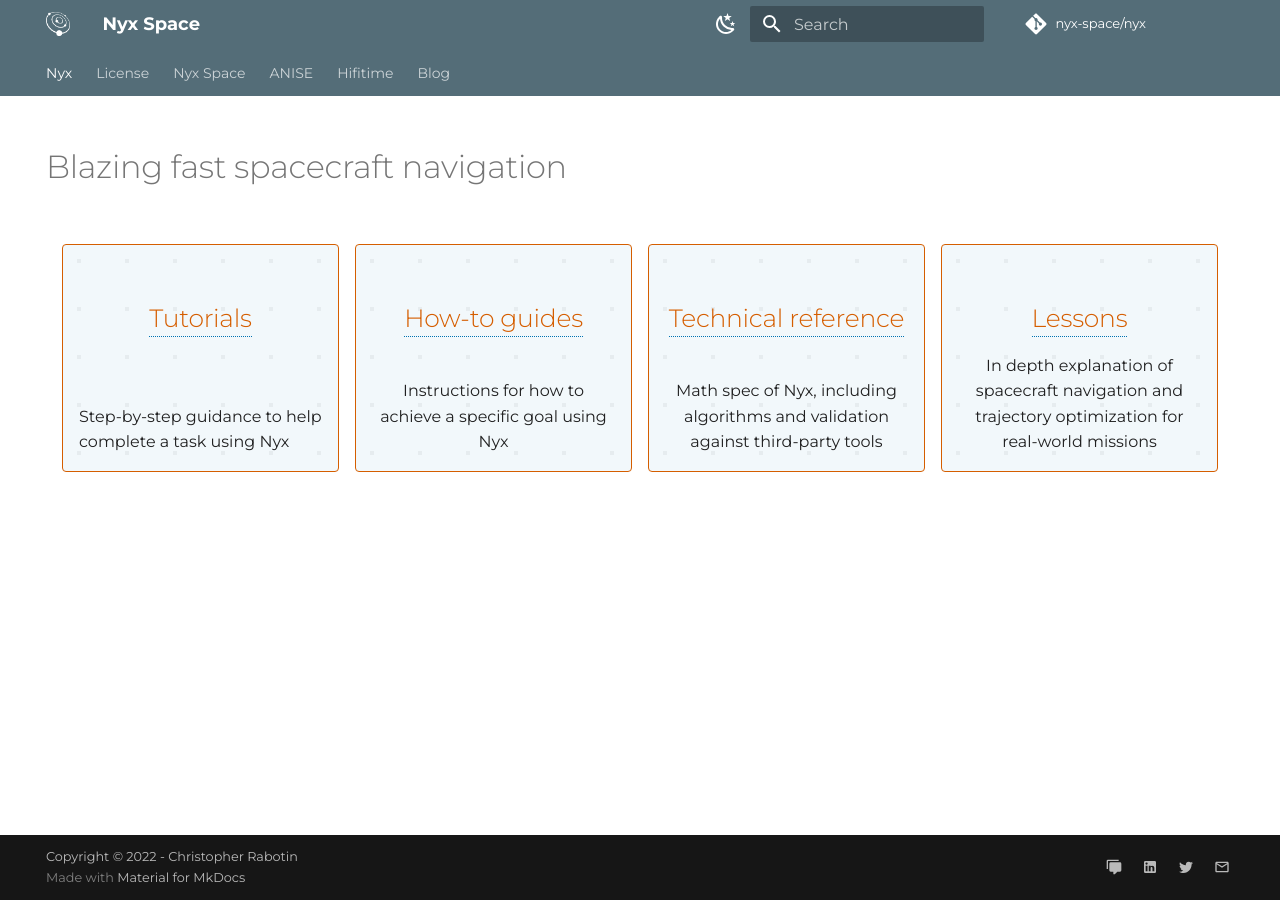
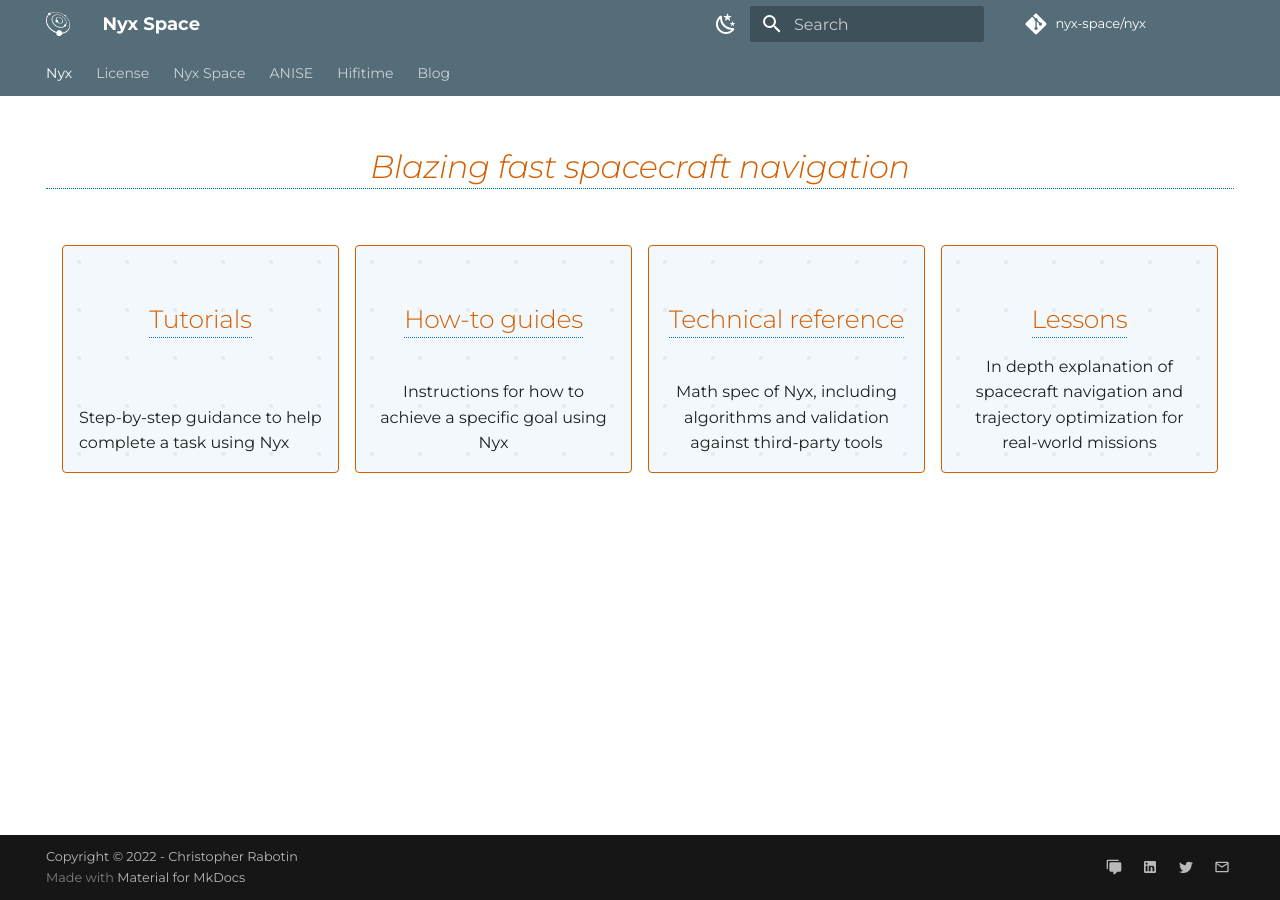
Before and after one commit to nyx-space/docs, an MkDocs documentation site: the page built from docs/index.md, in a window 1280 px wide. Built offline with MkDocs 1.6.1 and Material for MkDocs 9.7.7, drawn with Linux system fonts in a browser that asks for light colours; comment, search, counter and statistics services are not loaded.

Commit message:
Will try a hybrid layout

```diff
--- a/docs/index.md
+++ b/docs/index.md
@@ -4,7 +4,8 @@
   - toc
 ---
 
-# Blazing fast spacecraft navigation
+
+<h1 class="tagline">Blazing fast spacecraft navigation</h1>
 
 <div class="card-container">
 
--- a/docs/stylesheets/extras.css
+++ b/docs/stylesheets/extras.css
@@ -60,7 +60,30 @@
     font-weight: bold;
     font-size: 200%;
     text-align: center;
+    font-style: italic;
+    border-bottom: #0072b2 dotted 1px;
+    color: #d55e00 !important;
 }
+/*
+h1.tagline {
+    font-weight: bold;
+    font-size: 200%;
+    text-align: center;
+    position: relative;
+    overflow: hidden;
+    font-style: italic;
+}
+h1.tagline:after {
+    content: '';
+    display: block;
+    position: absolute;
+    bottom: 0;
+    width: 50%;
+    border-bottom: 1px dotted #0072b2;
+    left: 25%;
+    right: 25%;
+    background: linear-gradient(to right, transparent, #0072b2, transparent);
+} */
 
 .emph {
     border-bottom: #0072b2 dotted 1px;
```
